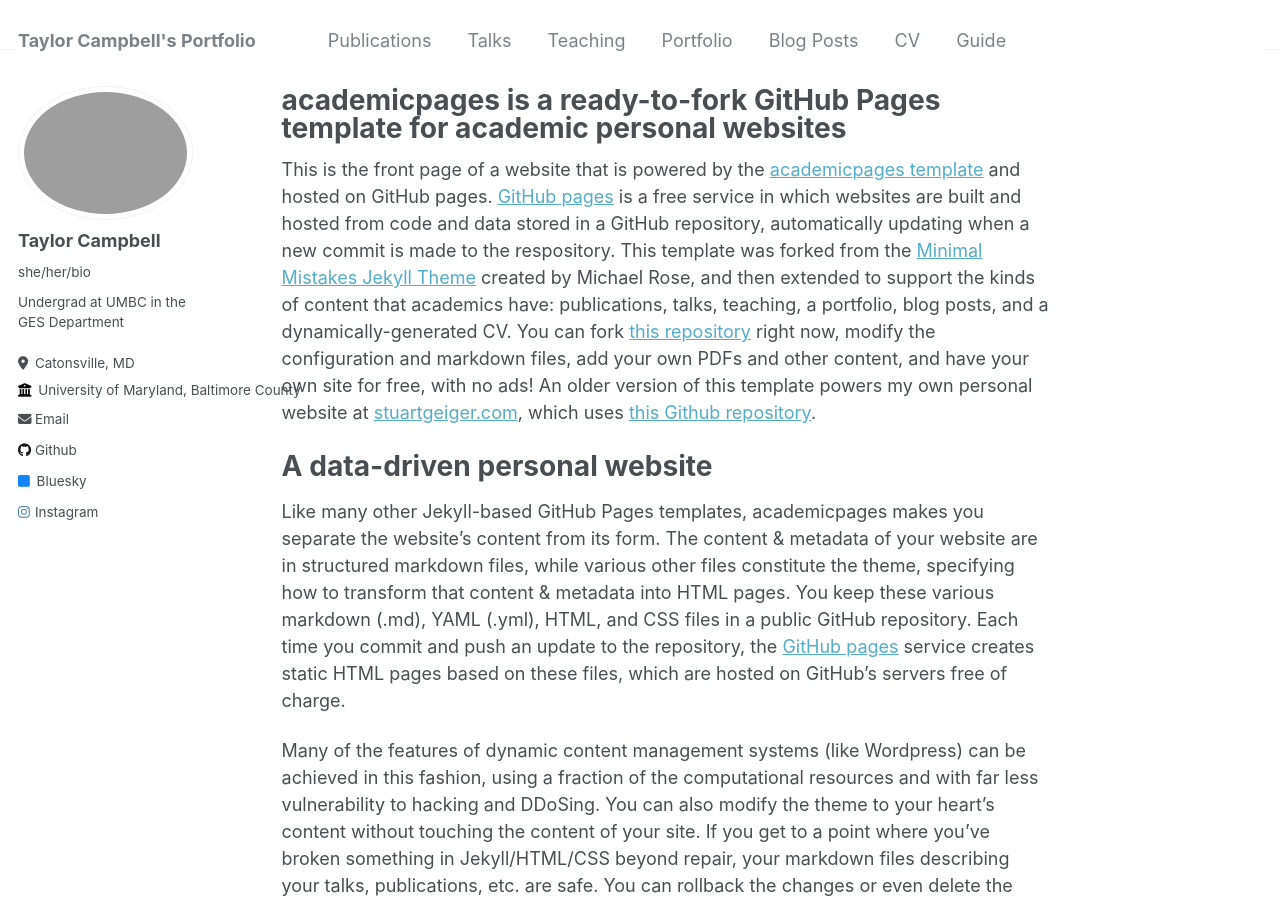
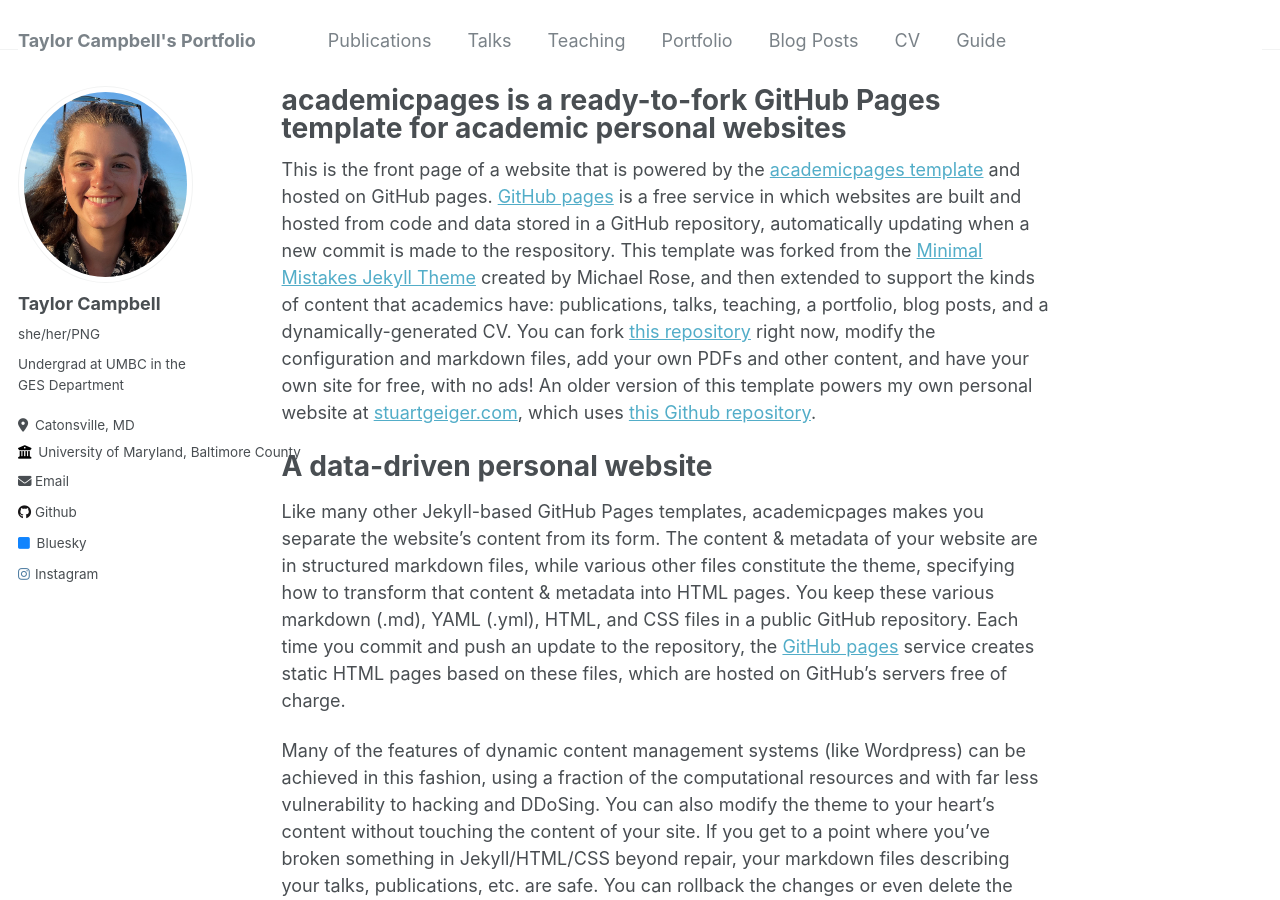
Before and after one commit to taylorc4/taylorc4.github.io, a Jekyll site: the page built from _pages/about.md, in a window 1280 px wide and 900 px high. Built offline with Jekyll 4.4.1, drawn with Linux system fonts in a browser that asks for light colours.

Commit message:
Update _config.yml

```diff
--- a/_config.yml
+++ b/_config.yml
@@ -21,9 +21,9 @@
 #               Additional customization can be done by editing /_includes/author-profile.html
 author:
   # Biographic information
-  avatar           : "bio-photo.png"
+  avatar           : "profile.png.PNG"
   name             : "Taylor Campbell"
-  pronouns         : "she/her/bio"
+  pronouns         : "she/her/PNG"
   bio              : "Undergrad at UMBC in the GES Department"
   location         : "Catonsville, MD"
   employer         : "University of Maryland, Baltimore County"
```
